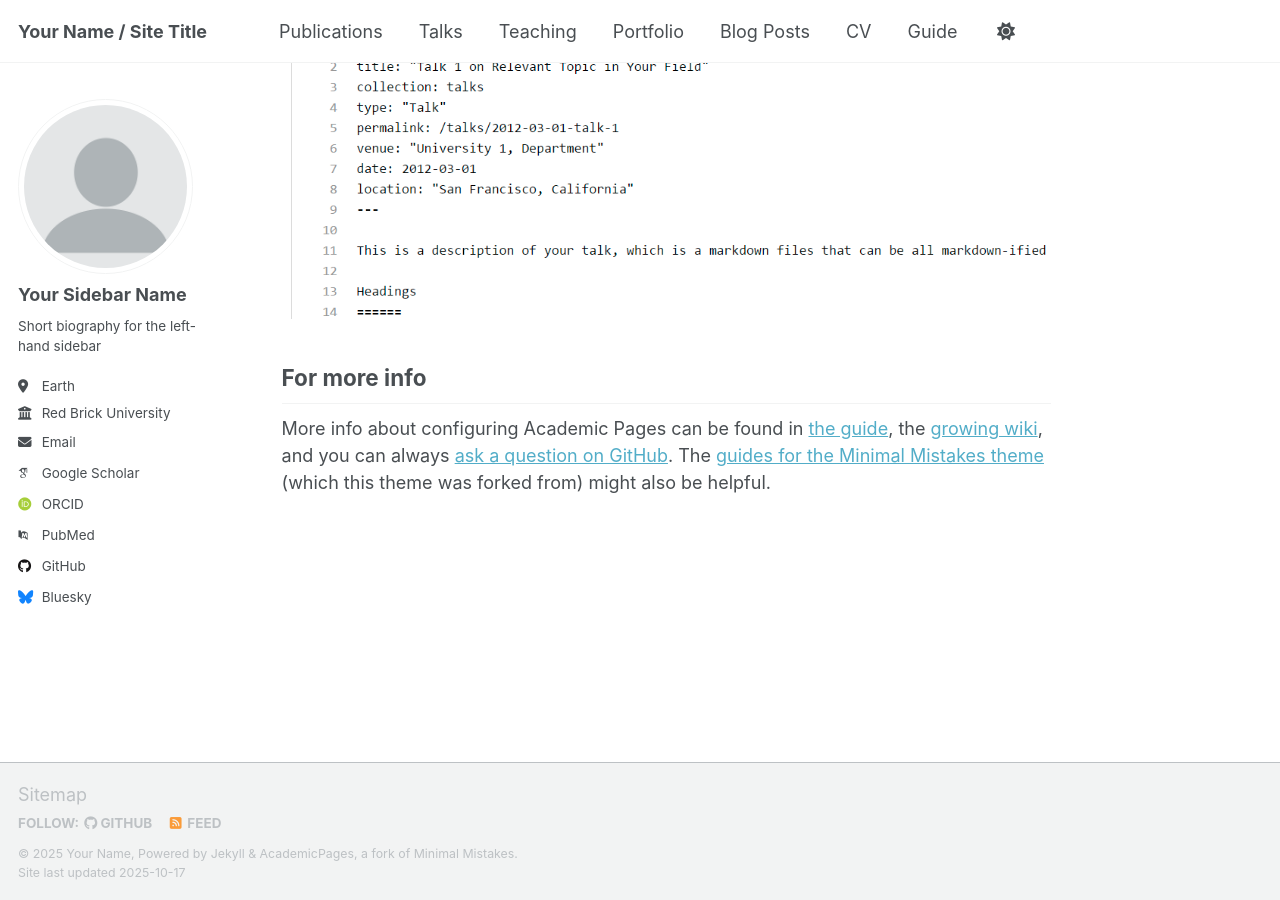
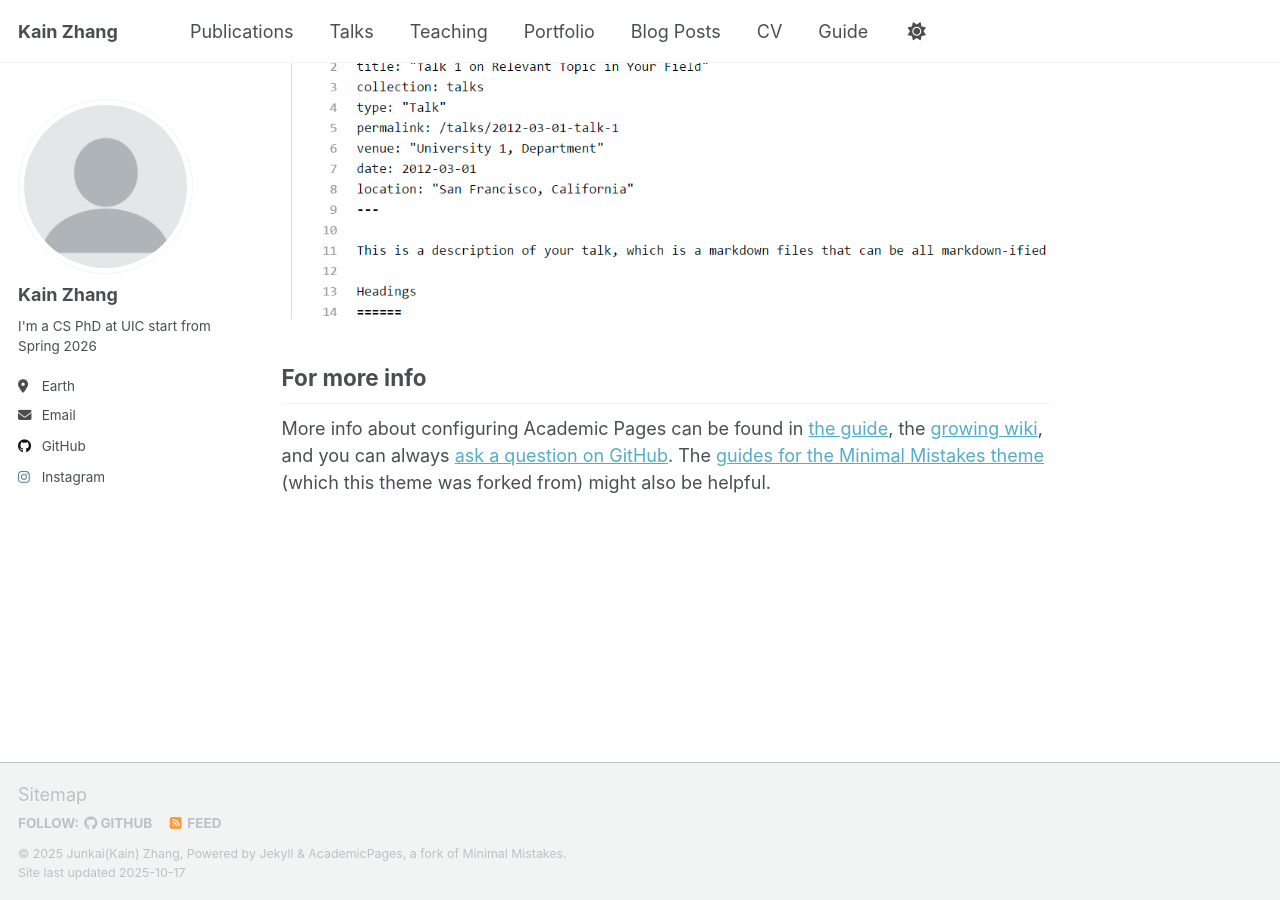
Before and after one commit to junkaizzz/junkaizzz.github.io, a Jekyll site: the page built from _pages/about.md, in a window 1280 px wide and 900 px high, scrolled down 2880 px. Built offline with Jekyll 4.4.1, drawn with Linux system fonts in a browser that asks for light colours; some web fonts are replaced; a script that is not in the unit is left out.

Commit message:
Update personal details in _config.yml
Updated personal information including name, description, email, and social media links.

```diff
--- a/_config.yml
+++ b/_config.yml
@@ -9,14 +9,14 @@
 # Basic Site Settings
 locale                   : "en-US"
 site_theme               : "default" # Currently available options are "default", "air"
-title                    : "Your Name / Site Title"
+title                    : "Kain Zhang"
 title_separator          : "-"
-name                     : &name "Your Name"
-description              : &description "Your Name's academic portfolio"   # Update this with a general description of your site, this is the default if not overridden by a page
-url                      : https://academicpages.github.io # The base hostname & protocol for your site e.g. "https://[your GitHub username].github.io",
+name                     : &name "Junkai(Kain) Zhang"
+description              : &description "Kain Zhang's academic portfolio"   # Update this with a general description of your site, this is the default if not overridden by a page
+url                      : https://junkaizzz.github.io # The base hostname & protocol for your site e.g. "https://[your GitHub username].github.io",
                                                            # or if you already have some other page hosted on Github then use "https://[your GitHub username].github.io/[Your Repo Name]"
 baseurl                  : "" # the subpath of your site, e.g. "/blog"
-repository               : "academicpages/academicpages.github.io"
+repository               : "junkaizzz/junkaizzz.github.io"
 
 # Site Author - The following control what appear as part of the author content on the side bar.
 #               If a field is blank the icon and link will not appear, otherwise it will be shown.
@@ -24,23 +24,23 @@ repository               : "academicpages/academicpages.github.io"
 author:
   # Biographic information
   avatar           : "profile.png"
-  name             : "Your Sidebar Name"
+  name             : "Kain Zhang"
   pronouns         : # example: "she/her"
-  bio              : "Short biography for the left-hand sidebar"
+  bio              : "I'm a CS PhD at UIC start from Spring 2026"
   location         : "Earth"
-  employer         : "Red Brick University"
+  employer         : #"Red Brick University"
   uri              : # URL
-  email            : "none@example.org"
+  email            : "jzhan201.uic.edu"
 
   # Academic websites
   academia         : # URL
   arxiv            : # URL - Update with the correct link to your profile
-  googlescholar    : "https://scholar.google.com/citations?user=PS_CX0AAAAAJ"
+  googlescholar    : #"https://scholar.google.com/citations?user=PS_CX0AAAAAJ"
   inspire-hep      : # URL
   impactstory      : # URL
-  orcid            : "http://orcid.org/yourorcidurl"
+  orcid            : #"http://orcid.org/yourorcidurl"
   semantic         : # URL
-  pubmed           : "https://www.ncbi.nlm.nih.gov/pubmed/?term=john+snow"
+  pubmed           : #"https://www.ncbi.nlm.nih.gov/pubmed/?term=john+snow"
   researchgate     : # URL
   scopus           : # URL
 
@@ -48,20 +48,20 @@ author:
   bitbucket        : # Username - Update with your username on the site
   codepen          : # Username
   dribbble         : # Username
-  github           : "academicpages"
+  github           : "junkaizzz.github.io"
   kaggle           : # Username
   stackoverflow    : # User number or user number and name (i.e., use "1" or "1/jeff-atwood")
 
   # Social media
   artstation       : # Username
-  bluesky          : "bsky.app" # Replace this with you Bluesky username
+  bluesky          : #"bsky.app" # Replace this with you Bluesky username
   facebook         : # Username
   flickr           : # Username
   foursquare       : # Username
   goodreads        : # Username
   google_plus      : # Username
   keybase          : # Username
-  instagram        : # Username
+  instagram        : "kainjzhang"
   lastfm           : # Username
   linkedin         : # Username
   mastodon         : # URL
```
